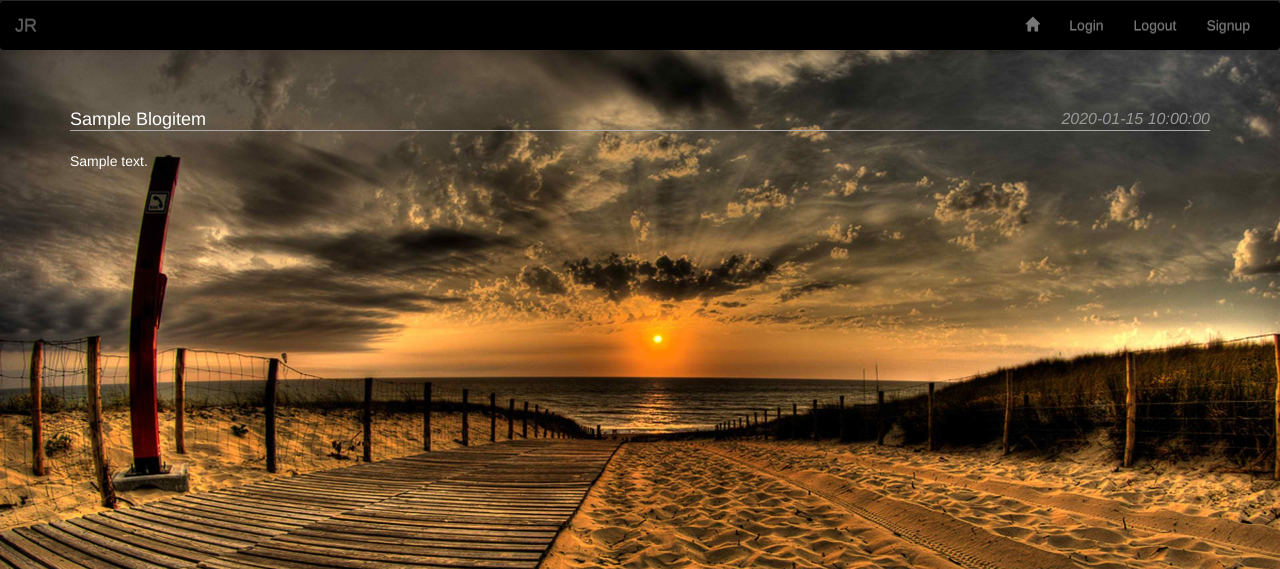
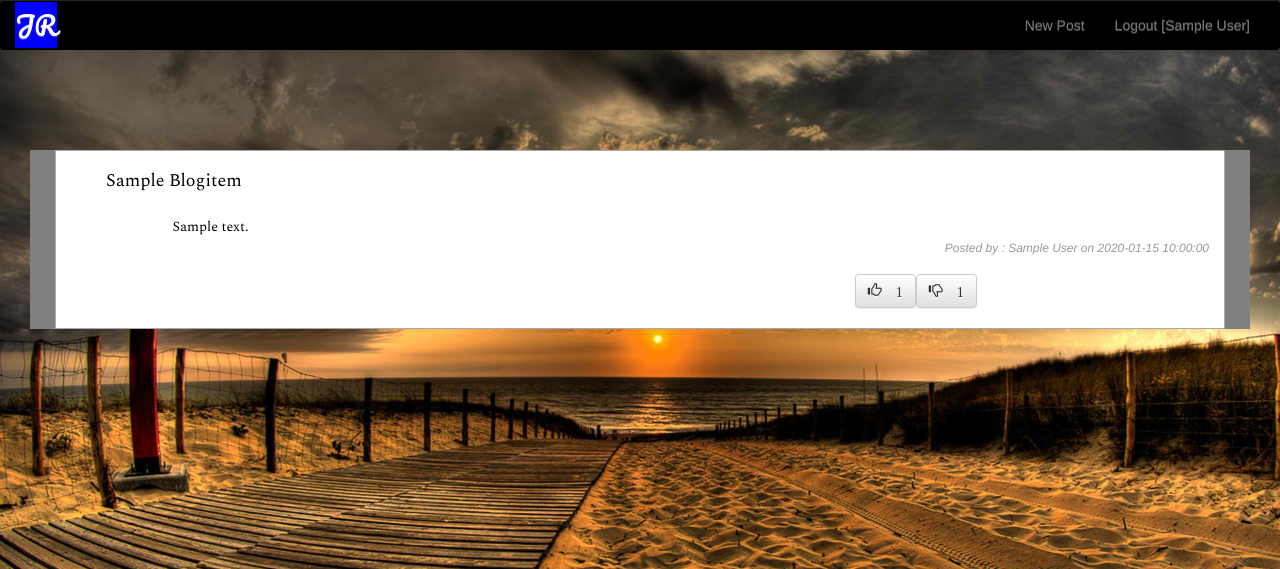
Before and after one commit to JanardhanR/My-Blog, a Python web app: template templates/basicblog.html in a window 1280 px wide. Shown: the top 569 px of the page. Run offline with Jinja, Linux system fonts and the light colour scheme; the template is opened without the code that fills it: most values are stand-ins (such as "Sample title", 1, 10 or a date in 2020); some libraries are stand-ins or nearby versions; some web fonts are replaced.

Commit message:
Changes with styling

```diff
--- a/css/Blogstyle.css
+++ b/css/Blogstyle.css
@@ -1,17 +1,7 @@
-body,
-div,
-ul,
-li,
-p,
-h1,
-h2,
-h3,
-h4,
-h5,
-h6 {
+
+body,div,ul,li,p,h1,h2,h3,h4,h5,h6 {
   padding: 0;
   margin: 0;
-  /* font-family: 'Spectral', serif;  */
 }
 
 body {
@@ -23,6 +13,18 @@ body {
   background-attachment: fixed;
 }
 
+.brand {
+  font-size:26px;
+  background-color:blue;
+  color:white;
+  font-family: 'Pacifico', cursive;
+}
+
+.error {
+  color:red;
+  padding: 5px;
+  font-weight: bold;
+}
 
 hr {
   border: 0;
@@ -33,43 +35,6 @@ hr {
 
 .signupitems {
   display: flex;
-}
-
-.blog-text {
-    display: inline-flex;
-    /* font-family: 'Spectral', serif;  */
-}
-
-.text-primary {
-    text-align: center;
-    color: #999;
-    font-weight: bold;
-}
-
-.blog-date {
-  font-style: italic;
-  font-size: 16px;
-  color: #999;
-  line-height: 18px;
-  float: right;
-}
-/*
-p:first-child:first-letter {
-    text-transform: capitalize ;
-} */
-
-.blog-title {
-    display: block;
-    text-transform: capitalize ;
-}
-
-.text-muted {
-    color: #BCBBBB;
-}
-
-.error {
-  font-weight: 600;
-  color:red;
 }
 
 .navbar .navbar-collapse {
@@ -83,6 +48,52 @@ text-align: center;
   margin-bottom: 0px;
 }
 
-.navbar-default .navbar-nav>li>a{
-  /* color:#c4120f; */
+.blog-text {
+    display: inline-flex;
+    font-family: 'Spectral', serif;
+    color: black;
 }
+
+.blog-date {
+  font-style: italic;
+  font-size: 12px;
+  color: #999;
+  line-height: 12px;
+  float: right;
+}
+
+.blog-title {
+    display: block;
+    text-transform: capitalize ;
+    font-family: 'Spectral', serif;
+}
+
+.blog {
+  margin-top: 100px;
+  margin-left: 30px;
+  margin-right: 30px;
+  background: grey;
+  color: black;
+}
+
+.blogitem {
+  background: white;
+  color: black;
+  border: 1px solid darkgrey;
+}
+
+.blogitemhead {
+ margin: 20px;
+}
+.blogitembody {
+ padding: 5px;
+}
+
+.blogitemfooter {
+  padding: 20px;
+  display: inline-flex;
+}
+
+.newpost {
+  padding: 20px;
+}
--- a/templates/basetemplate.html
+++ b/templates/basetemplate.html
@@ -7,6 +7,7 @@
     <meta http-equiv="X-UA-Compatible" content="IE=edge">
     <link rel="stylesheet" href="https://maxcdn.bootstrapcdn.com/bootstrap/3.3.7/css/bootstrap.min.css">
     <link href="https://fonts.googleapis.com/css?family=Raleway|Spectral" rel="stylesheet">
+    <link href="https://fonts.googleapis.com/css?family=Pacifico" rel="stylesheet">
     <link rel="stylesheet" type="text/css" href="http://weloveiconfonts.com/api/?family=zocial">
     <link rel="stylesheet" href="https://maxcdn.bootstrapcdn.com/bootstrap/3.3.7/css/bootstrap.min.css" integrity="sha384-BVYiiSIFeK1dGmJRAkycuHAHRg32OmUcww7on3RYdg4Va+PmSTsz/K68vbdEjh4u"
         crossorigin="anonymous">
@@ -14,11 +15,8 @@
         crossorigin="anonymous">
     <link rel="stylesheet" href="/css/Blogstyle.css">
     <title>
-        FSND Blog
+        Janardhans' Blog
     </title>
-    <style>
-
-</style>
 </head>
 
 <body>
@@ -32,25 +30,15 @@
                 <span class="icon-bar"></span>
                 <span class="icon-bar"></span>
                 </button>
-                <a class="navbar-brand">JR</a>
+                <a class="navbar-brand"><span style=" font-size:26px;background-color:blue;
+                    color:white;font-family: 'Pacifico', cursive;"> JR </span></a>
             </div>
             <div class="collapse navbar-collapse" id="bs-example-navbar-collapse-1">
                 <ul class="nav navbar-nav navbar-right">
-                    <li><a href="/blog"><span class="glyphicon glyphicon-home" aria-hidden="true"></span></a></li>
-                    <li><a href="/login">Login</a></li>
-                    <li><a href="/logout">Logout</a></li>
-                    <li><a href="/signup">Signup</a></li>
+                    {% block headercontent %} {% endblock %}
                 </ul>
-                <!-- <form class="navbar-form navbar-left">
-                    <div class="form-group">
-                        <input type="text" class="form-control" placeholder="Search">
-                    </div>
-                    <button type="submit" class="btn btn-default">Submit</button>
-                </form> -->
             </div>
-            <!-- /.navbar-collapse -->
         </div>
-        <!-- /.container-fluid -->
     </nav>
     <script src="https://ajax.googleapis.com/ajax/libs/jquery/1.12.4/jquery.min.js"></script>
     <script src="https://maxcdn.bootstrapcdn.com/bootstrap/3.3.7/js/bootstrap.min.js" integrity="sha384-Tc5IQib027qvyjSMfHjOMaLkfuWVxZxUPnCJA7l2mCWNIpG9mGCD8wGNIcPD7Txa"
--- a/templates/basicblog.html
+++ b/templates/basicblog.html
@@ -1,36 +1,70 @@
-{% extends "basetemplate.html" %}
+{% extends "basetemplate.html" %} {% block headercontent %}
+<li><a href="/newpost">New Post</a></li>
+<li><a href="/logout">Logout [{{author}}]</a></li>
+{% endblock %} {% block content %}
 
-{% block content %}
-<div class="container">
-        <div>
-            <br>
-            <br>
-            <br>
-        </div>
-        {%for blogitem in blogs%}
-        <header class="row">
+<div class="blog">
+    {%for blogitem in blogs%}
+    <div class="container blogitem ">
+        <header class="row blogitemhead">
             <div class="col-md-9">
                 <h4 class="blog-title">{{blogitem.title}}</h4>
             </div>
-            <div class="col-md-3">
-                <h4 class="blog-date ">{{blogitem.created}}</h4>
-            </div>
         </header>
-        <div class="row">
-            <div class="col-md-12">
-                <hr>
-                <br>
+        <div class="row blogitembody">
+            <div class="col-md-offset-1 col-md-10">
+                <section>
+                    <p class="blog-text">{{blogitem.blogtext}}</p>
+                </section>
             </div>
         </div>
         <div class="row">
-            <div class="col-md-12">
-                <p class="blog-text clear-text">{{blogitem.blogtext}}</p>
-                <br>
-                <br>
-                <br>
-                <br>
+            <div class="col-md-offset-2 col-md-10">
+                {% if blogitem.author: %}
+                <p class="blog-date">Posted by : {{blogitem.author}} on {{blogitem.created}}</p>
+                {% endif %}
             </div>
         </div>
-        {% endfor %}
+        <footer class="row">
+            <section class="col-md-offset-8 col-md-4 blogitemfooter">
+                {% if blogitem.author != author: %}
+                <form action="/bloglike/{{blogitem.key().id()}}" method="post">
+                    <button type="submit" class="btn btn-default" aria-label="Left Align">
+                            <span class="glyphicon glyphicon-thumbs-up" aria-hidden="true"> {{ blogitem.likes |length() }}</span>
+                        </button>
+                </form>
+                <form action="/blogdislike/{{blogitem.key().id()}}" method="post">
+                    <button type="submit" class="btn btn-default" aria-label="Left Align">
+                        <span class="glyphicon glyphicon-thumbs-down" aria-hidden="true"> {{ blogitem.dislikes|length() }}</span>
+                    </button>
+                </form>
+                {% endif %} {% if blogitem.author == author: %}
+                <button type="button" class="btn btn-default" aria-label="Left Align" data-toggle="modal" data-target="#myModal">
+                            <span class="glyphicon glyphicon-trash" aria-hidden="true"></span>
+                 </button>
+                <form action="/blogdelete/{{blogitem.key().id()}}" method="post">
+                    <div class="modal fade" id="myModal" tabindex="-1" role="dialog" aria-labelledby="myModalLabel">
+                        <div class="modal-dialog" role="document">
+                            <div class="modal-content">
+                                <div class="modal-header">
+                                    <button type="button" class="close" data-dismiss="modal" aria-label="Close"><span aria-hidden="true">&times;</span></button>
+                                    <h4 class="modal-title" id="myModalLabel">Delete Blog</h4>
+                                </div>
+                                <div class="modal-body">
+                                    Do you really want to delete this blog article?
+                                </div>
+                                <div class="modal-footer">
+                                    <button type="button" class="btn btn-default" data-dismiss="modal">Cancel</button>
+                                    <button type="submit" class="btn btn-primary">Delete</button>
+                                </div>
+                            </div>
+                        </div>
+                    </div>
+                </form>
+                {% endif %}
+            </section>
+        </footer>
     </div>
+    {% endfor %}
+</div>
 {% endblock %}
--- a/templates/gooduser.html
+++ /dev/null
@@ -1,5 +0,0 @@
-{% extends "basetemplate.html" %}
-{% block content %}
-{%if username %}
-<p>Welcome,{{username}}!</p>
-{%endif %} {% endblock %}
```
Also changed, not shown: DB.py (+7 -3 lines), main.py (+62 -20 lines), templates/blogitem.html (+11 -8 lines), templates/login.html (+9 -8 lines), templates/newpost.html (+10 -12 lines), templates/usersignup.html (+7 -3 lines), 2 other files.
